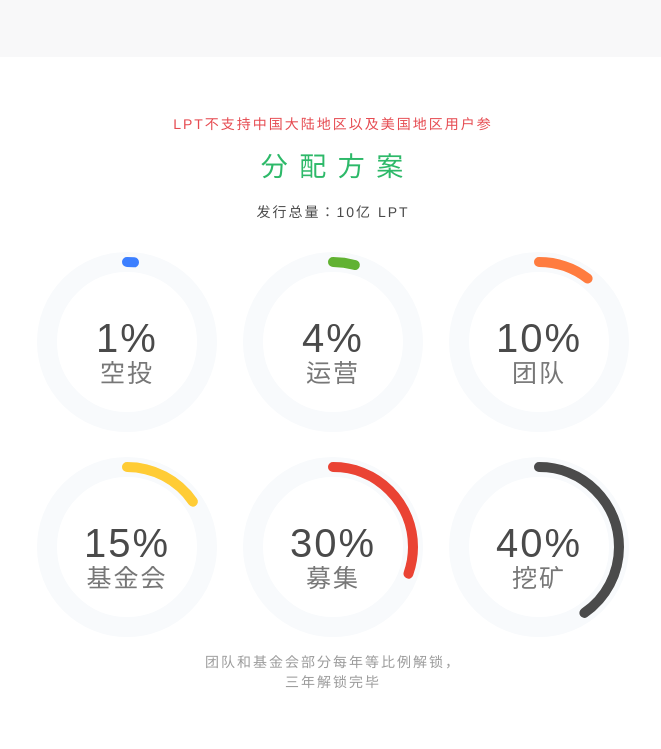
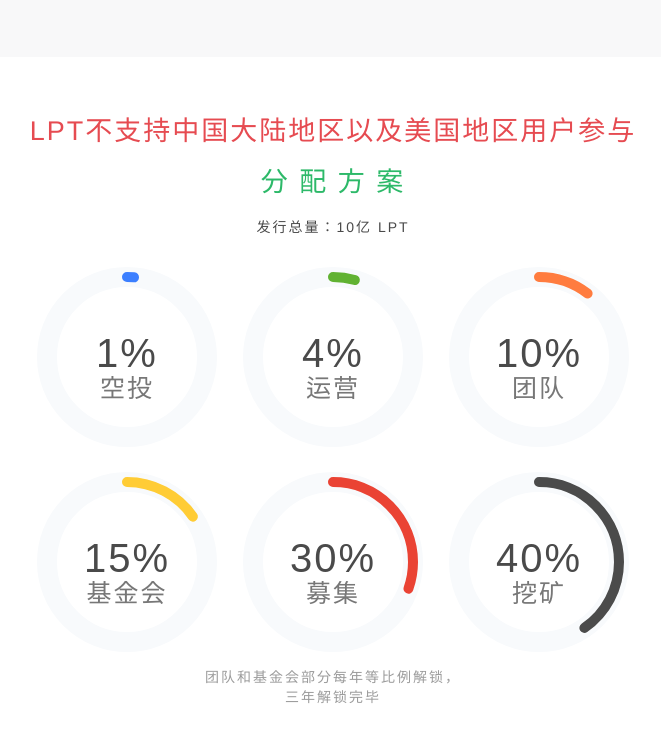
Before and after one commit to LaplaceNetwork/website, a plain HTML site: page index.html in a window 1280 px wide. Shown: the part 1269-2018 px from the top of the page, without its empty margins (307-968 px from the left). Drawn offline with Linux system fonts and the light colour scheme.

Commit message:
调整字体

```diff
--- a/css/index.css
+++ b/css/index.css
@@ -365,7 +365,8 @@ body {
 }
 
 .alloc .lpt-hint {
-  color: #E64B51
+  color: #E64B51;
+  font-size: 27px;
 }
 
 .circles {
@@ -572,6 +573,7 @@ a {
   font-weight: bold;
   height: 40px;
   margin: 15px 0;
+  font-size: 18px
 }
 
 .ava-name.lh {
--- a/index.html
+++ b/index.html
@@ -180,7 +180,7 @@
   </section>
   <section data-block="alloc" class="alloc block">
     <div class="container">
-      <h2 class="lpt-hint">LPT不支持中国大陆地区以及美国地区用户参</h2>
+      <h2 class="lpt-hint">LPT不支持中国大陆地区以及美国地区用户参与</h2>
       <h2 class="tit" data-local="allocfa">分 配 方 案</h2>
       <p class="a-total marb20" data-local="fxzl">发行总量：10亿 LPT</p>
       <div class="circles">
```
